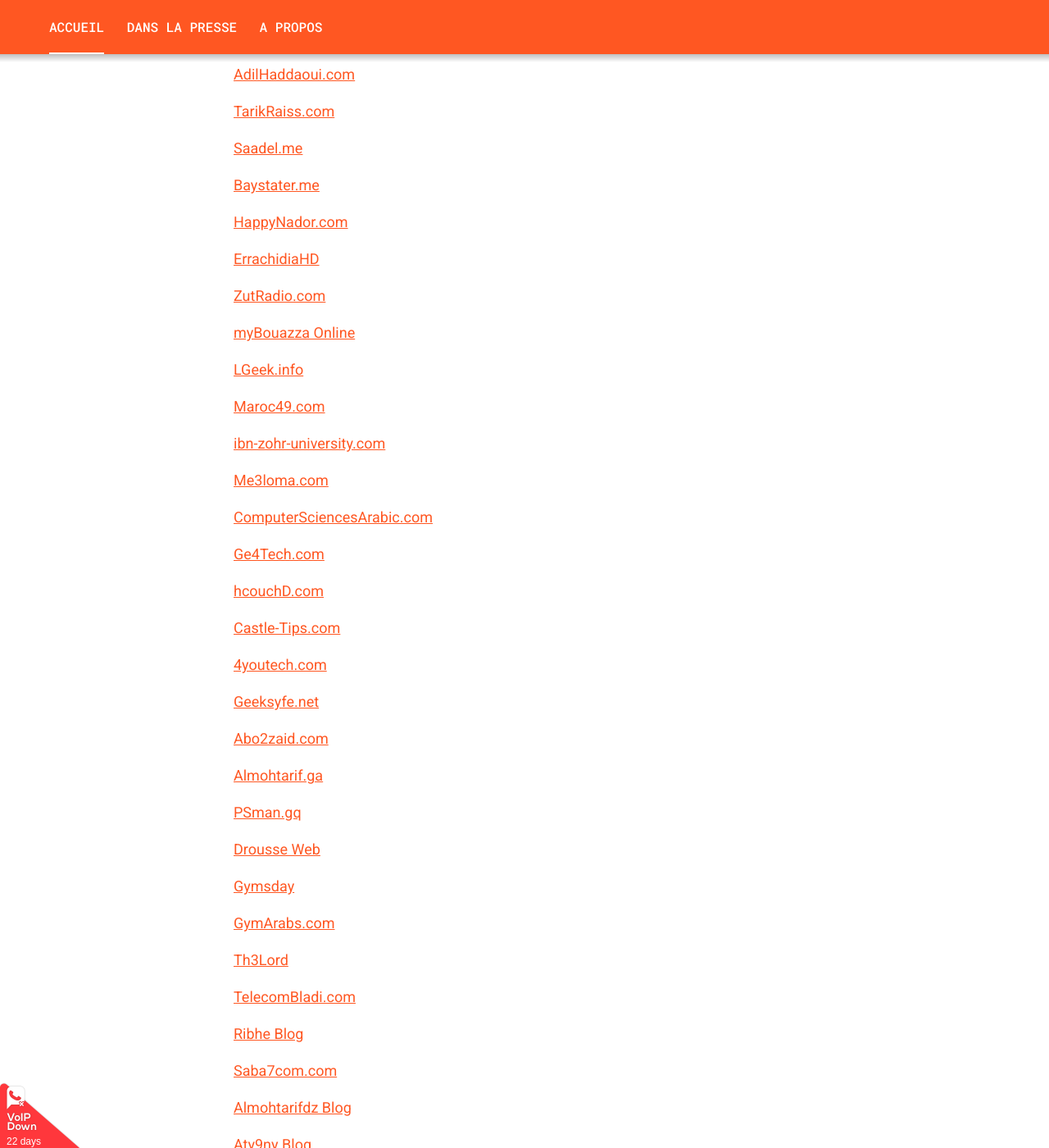
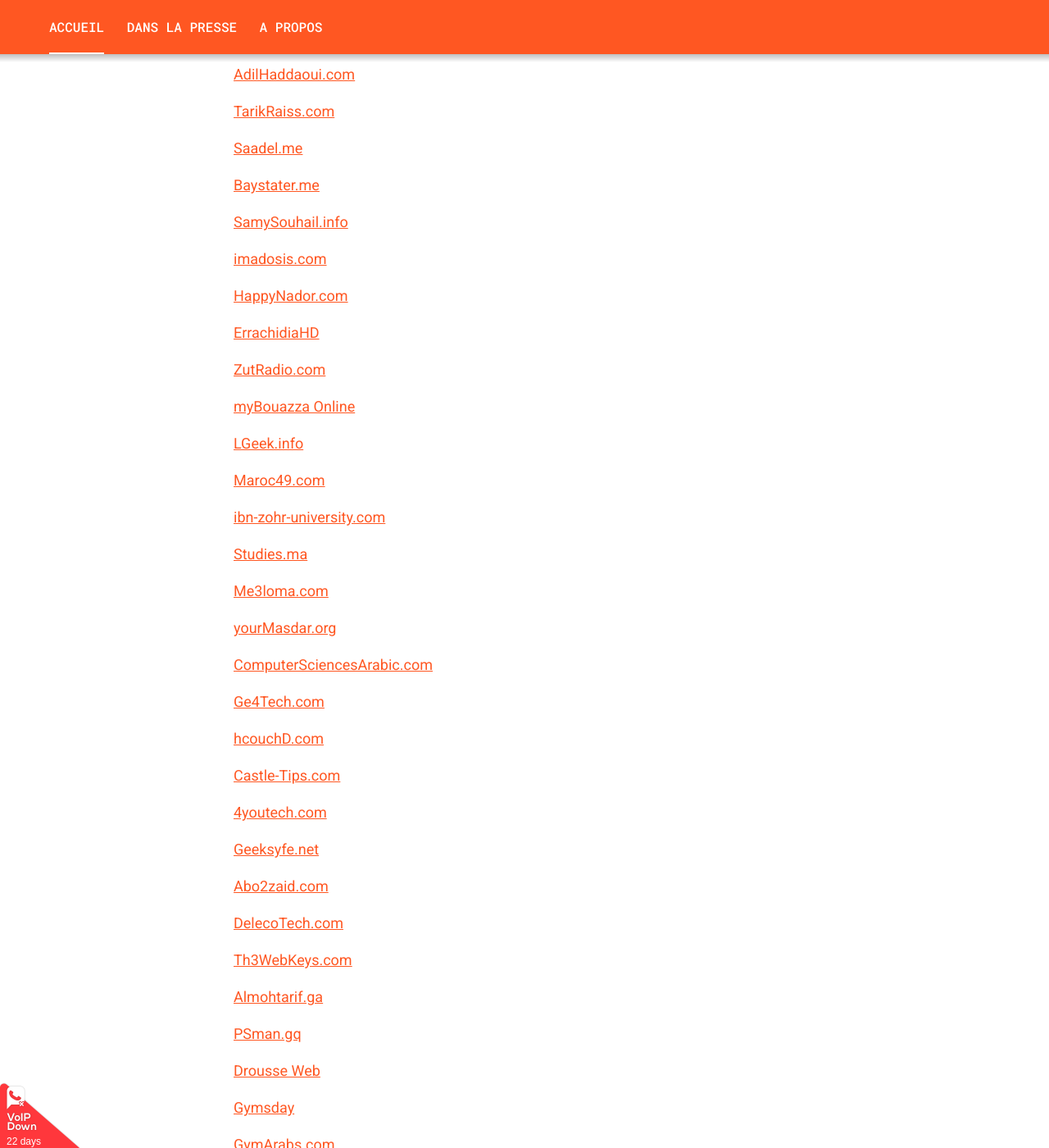
Before and after one commit to VoIPDown/voipdown.github.io, a Jekyll site: the page built from index.markdown, in a window 1280 px wide and 1400 px high, scrolled down 3732 px. Shown: the whole window at 82% size. Built offline with Jekyll 4.4.1, drawn with Linux system fonts in a browser that asks for light colours; some of the changed text lies outside the part shown.

Commit message:
Add more supporters.

```diff
--- a/_data/supporters.yml
+++ b/_data/supporters.yml
@@ -129,6 +129,14 @@
   link: http://baystater.me
   type: blog
 
+- name: SamySouhail.info
+  link: http://www.samysouhail.info
+  type: blog
+
+- name: imadosis.com
+  link: http://www.imadosis.com
+  type: blog
+
 - name: HappyNador.com
   link: http://www.happynador.com
   type: blog
@@ -157,8 +165,16 @@
   link: http://www.ibn-zohr-university.com
   type: blog
 
+- name: Studies.ma
+  link: http://www.studies.ma
+  type: blog
+
 - name: Me3loma.com
   link: http://www.me3loma.com
+  type: blog
+
+- name: yourMasdar.org
+  link: http://yourmasdar.org
   type: blog
 
 - name: ComputerSciencesArabic.com
@@ -187,6 +203,14 @@
 
 - name: Abo2zaid.com
   link: http://www.abo2zaid.com
+  type: blog
+
+- name: DelecoTech.com
+  link: http://www.delecotech.com
+  type: blog
+
+- name: Th3WebKeys.com
+  link: http://www.th3webkeys.com
   type: blog
 
 - name: Almohtarif.ga
@@ -219,6 +243,10 @@
 
 - name: Ribhe Blog
   link: http://www.ribhe.com
+  type: blog
+
+- name: irba7Box.com
+  link: http://www.irba7box.com
   type: blog
 
 - name: Saba7com.com
@@ -320,3 +348,11 @@
 - name: UITpress16 Blog
   link: http://uitpress16.blogspot.com
   type: blog
+
+- name: arab-info2 Blog
+  link: http://arab-info2.blogspot.com
+  type: blog
+
+- name: AbozaidWeb Blog
+  link: http://abozaidweb.blogspot.com.eg
+  type: blog
```
